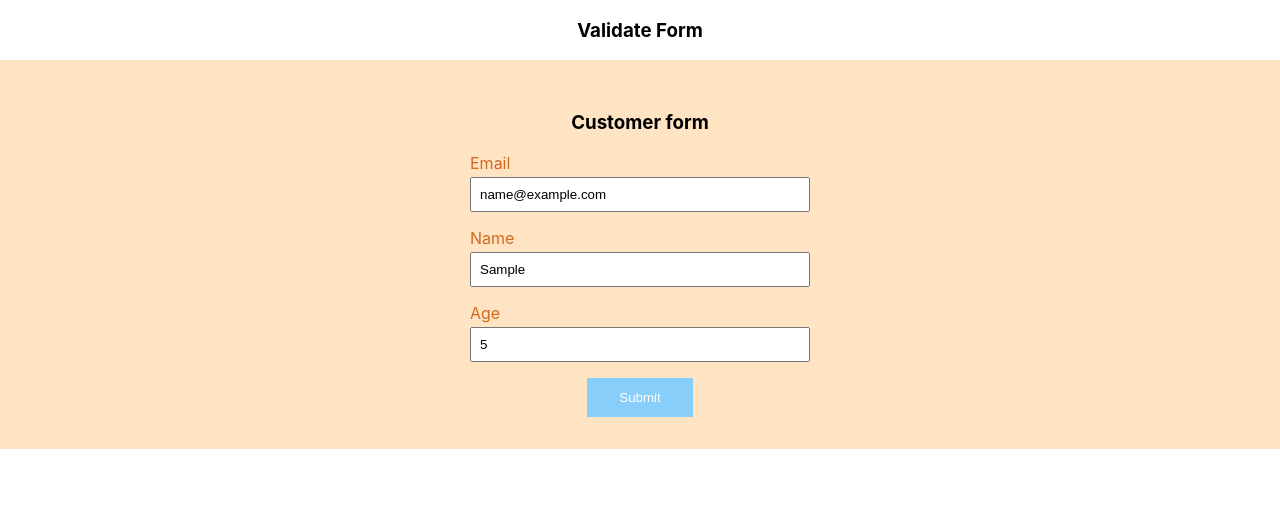
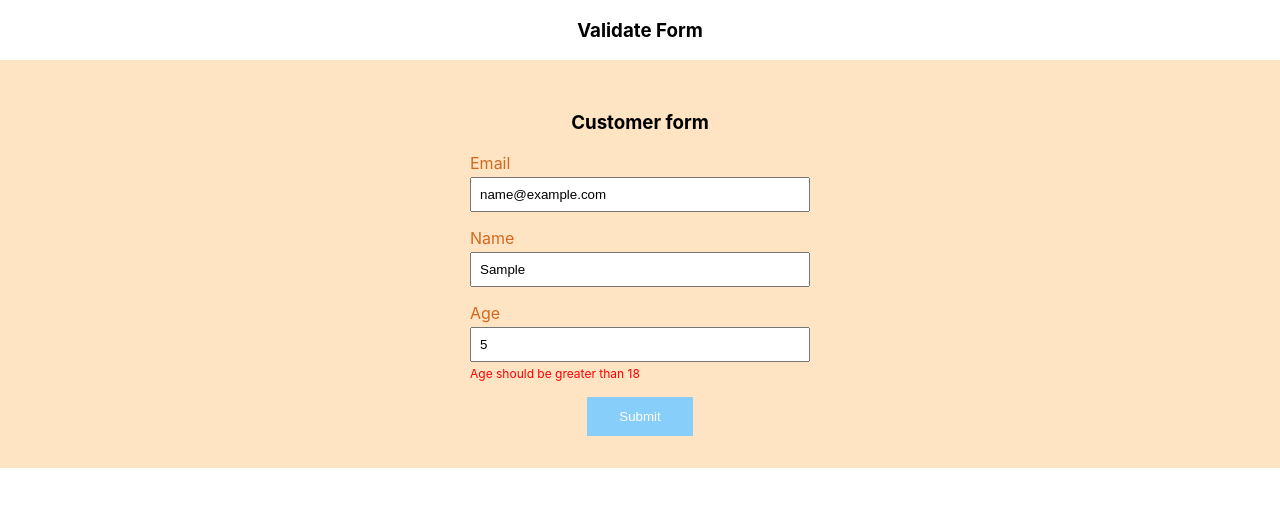
Before and after one commit to UDAY525/ui-library, a React (Create React App) app: page / in a window 1280 px wide. Both pictures are taken after typing "name@example.com", "Sample", "5" into the empty fields and a click on the button "Submit". Shown: the top 506 px of the page. Built offline with nearby package versions, Linux system fonts and the light colour scheme.

Commit message:
Add FormZodValidate component with validation using Zod schema

```diff
--- a/package.json
+++ b/package.json
@@ -12,7 +12,8 @@
     "react-dom": "^18.3.1",
     "react-icons": "^5.5.0",
     "react-scripts": "5.0.1",
-    "web-vitals": "^2.1.4"
+    "web-vitals": "^2.1.4",
+    "zod": "^3.25.67"
   },
   "scripts": {
     "start": "react-scripts start",
--- a/src/App.js
+++ b/src/App.js
@@ -15,7 +15,8 @@
 // import DropOutside from "./components/dropdown-outside/DropOutside";
 // import InlineEditor from "./components/inline-editor/InlineEditor";
 // import Form from "./components/form-validate/Form";
-import FormCustom from "./components/form-custom-hook/FormCustom";
+// import FormCustom from "./components/form-custom-hook/FormCustom";
+import FormZodValidate from "./components/form-zod-validation/FormZodValidate";
 function App() {
   return (
     <div className="App">
@@ -69,7 +70,10 @@ function App() {
       {/* <Form /> */}
 
       {/* Form valdations with custom hook */}
-      <FormCustom />
+      {/* <FormCustom /> */}
+
+      {/* Form validations with zod */}
+      <FormZodValidate />
     </div>
   );
 }
--- /dev/null
+++ b/src/components/form-zod-validation/FormZodValidate.jsx
@@ -0,0 +1,84 @@
+import React, { useState } from "react";
+import { z } from "zod";
+import "./style.css";
+
+const FormZodValidate = () => {
+  const formConfig = [
+    { id: 1, type: "email", name: "Email", placeholder: "Enter your email" },
+    { id: 2, type: "text", name: "Name", placeholder: "Enter your name" },
+    { id: 3, type: "number", name: "Age", placeholder: "Enter your age" },
+  ];
+
+  const formSchema = z.object({
+    Age: z
+      .string()
+      .transform((val) => Number(val))
+      .refine((val) => !isNaN(val) && val > 18, {
+        message: "Age should be greater than 18",
+      }),
+    Name: z.string().min(3, "Name should be minimum of 3 characters"),
+    Email: z.string().email("Invalid email address"),
+  });
+
+  const [formData, setFormData] = useState(
+    formConfig.reduce((acc, field) => {
+      acc[field.name] = "";
+      return acc;
+    }, {})
+  );
+
+  const [errors, setErrors] = useState({});
+
+  const formDataChangeHandler = (e, name) => {
+    setFormData((prev) => ({ ...prev, [name]: e.target.value }));
+  };
+
+  const formSubmitHandler = (e) => {
+    e.preventDefault();
+    const result = formSchema.safeParse(formData);
+
+    if (result.success) {
+      console.log("✅ Form Submitted Successfully:", result.data);
+      setErrors({});
+    } else {
+      // Convert Zod formatted error to flat { fieldName: message } structure
+      const formattedErrors = result.error.format();
+      const flatErrors = Object.fromEntries(
+        Object.entries(formattedErrors)
+          .filter(([key]) => key !== "_errors")
+          .map(([key, value]) => [key, value._errors[0]])
+      );
+      setErrors(flatErrors);
+      console.log("❌ Validation Errors:", flatErrors);
+    }
+  };
+
+  return (
+    <div id="formValidateSection">
+      <h3>Validate Form</h3>
+      <div className="formCard">
+        <h3>Customer form</h3>
+        <form className="form" onSubmit={formSubmitHandler}>
+          {formConfig.map((item) => (
+            <div className="field" key={item.id}>
+              <label htmlFor={item.name}>{item.name}</label>
+              <input
+                type={item.type}
+                id={item.name}
+                placeholder={item.placeholder}
+                value={formData[item.name]}
+                onChange={(e) => formDataChangeHandler(e, item.name)}
+              />
+              {errors[item.name] && (
+                <p className="error">{errors[item.name]}</p>
+              )}
+            </div>
+          ))}
+          <button type="submit">Submit</button>
+        </form>
+      </div>
+    </div>
+  );
+};
+
+export default FormZodValidate;
--- /dev/null
+++ b/src/components/form-zod-validation/style.css
@@ -0,0 +1,49 @@
+#formValidateSection{
+    min-height: 100vh;
+    h3 {
+        text-align: center;
+    }
+    .formCard {
+        background-color: bisque;
+        padding: 2rem;
+        .form {
+            margin: auto;
+            display: flex;
+            justify-content: center;
+            align-items: center;
+            flex-direction: column;
+            gap: 1rem;
+            max-width: min(90%, 50rem);
+            input {
+                padding: 8px;
+                outline: none;
+                min-width: 20rem;
+            }
+            .field {
+                display: flex;
+                flex-direction: column;
+                row-gap: 4px;
+                label {
+                    color: chocolate;
+                }
+                p {
+                    font-size: 0.75rem;
+                    color: red;
+                    margin: 0;
+                }
+            }
+            button {
+                background-color: lightskyblue;
+                padding:  0.75rem 2rem;
+                color:white;
+                border: none;
+                &:hover {
+                    background-color: blue;
+                    font-size: larger;
+                    transition: all 0.5s ease-in-out;
+                    border: 1px solid black;
+                }
+            }
+        }
+    }
+}
```
Also changed, not shown: 1 other file (tests, documents, lock files or other folders).
